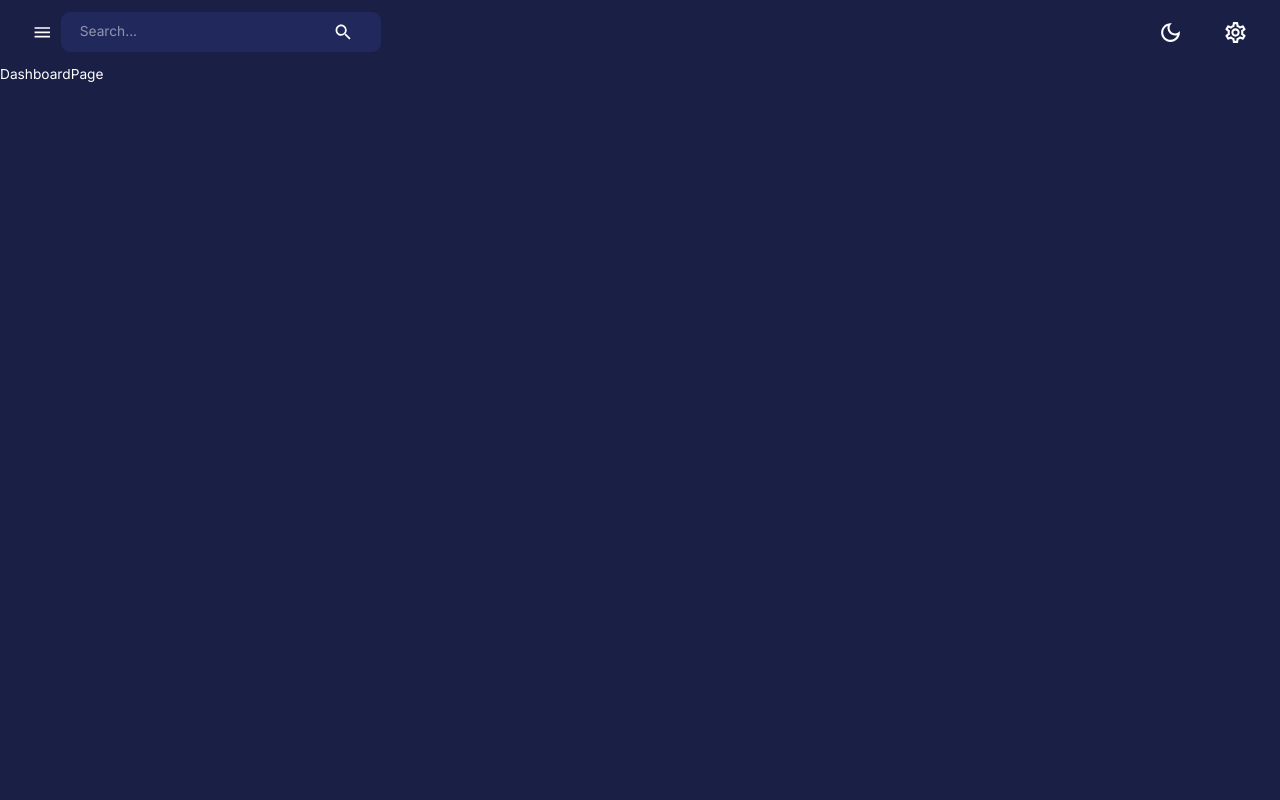
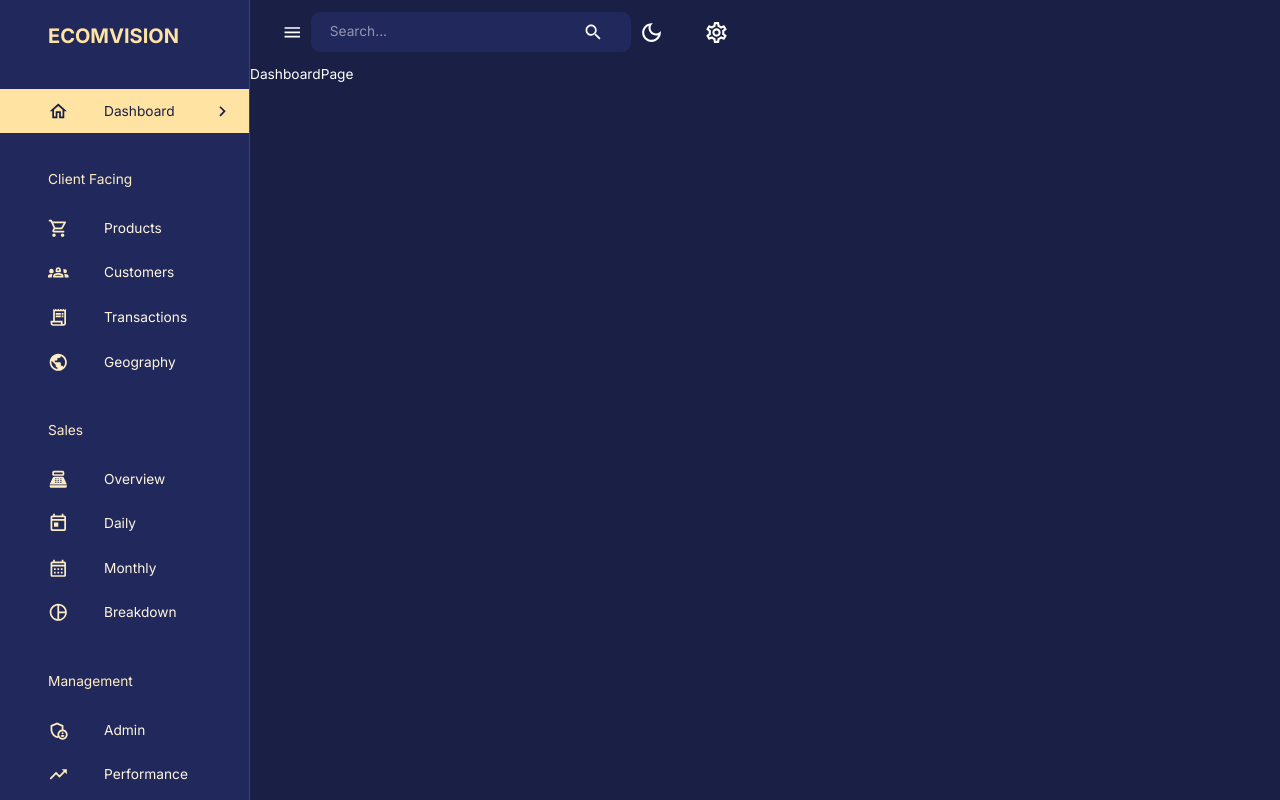
Before and after one commit to leungpo/Dashboard-application, a React (Create React App) app in the folder client/: page /dashboard in a window 1280 px wide. Built offline with nearby package versions, Linux system fonts and the light colour scheme.

Commit message:
feat: add SideBar

```diff
--- a/client/src/components/NavBar.js
+++ b/client/src/components/NavBar.js
@@ -14,7 +14,10 @@
 import ChangeMode from "scenes/layout/ChangeMode";
 import { AppBar, Icon, IconButton, InputBase, Toolbar, useTheme } from '@mui/material';
 
-export default function NavBar() {
+export default function NavBar({
+    isSidebarOpen,
+    setIsSidebarOpen
+}) {
     const dispatch = useDispatch();
     const theme = useTheme();
 
@@ -29,7 +32,7 @@
     <Toolbar sx={{ justifyContent: "space-between"}}>
         {/* Left side */}
         <FlexBetween>
-            <IconButton onClick={() => console.log("open close sidebar")}>
+            <IconButton onClick={() => setIsSidebarOpen(!isSidebarOpen)}>
                 <MenuIcon />
             </IconButton>
             <FlexBetween
--- a/client/src/components/SideBar.js
+++ b/client/src/components/SideBar.js
@@ -0,0 +1,211 @@
+import React from 'react'
+import {
+    Box,
+    Divider,
+    Drawer,
+    IconButton,
+    List,
+    ListItem,
+    ListItemButton,
+    ListItemIcon,
+    ListItemText,
+    Typography,
+    useTheme
+} from "@mui/material";
+import {
+    SettingsOutlined,
+    ChevronLeft,
+    ChevronRightOutlined,
+    HomeOutlined,
+    ShoppingCartOutlined,
+    Groups2Outlined,
+    ReceiptLongOutlined,
+    PublicOutlined,
+    TodayOutlined,
+    CalendarMonthOutlined,
+    AdminPanelSettingsOutlined,
+    TrendingUpOutlined,
+    PieChartOutlineOutlined,
+    PointOfSaleOutlined
+ } from '@mui/icons-material';
+import { useEffect, useState } from 'react';
+import { useLocation,useNavigate } from 'react-router-dom';
+import FlexBetween from './FlexBetween';
+import profileImage from "assets/icon.png";
+
+export default function SideBar({
+    drawerWidth,
+    isSidebarOpen,
+    setIsSidebarOpen,
+    isNonMobile
+}) {
+    const { pathname } = useLocation();
+    const [active, setActive] = useState("");
+    const navigate = useNavigate();
+    const theme = useTheme();
+    const handleSidebarOpen = () => {
+        if(isSidebarOpen !== true){
+            setIsSidebarOpen(true);
+        }
+        else{
+            setIsSidebarOpen(false);
+        }
+
+    }
+    const navItems = [
+        {
+            text: "Dashboard",
+            icon: <HomeOutlined />
+        },
+        {
+            text: "Client Facing",
+            icon: null
+        },
+        {
+            text: "Products",
+            icon: <ShoppingCartOutlined />
+        },
+        {
+            text: "Customers",
+            icon: <Groups2Outlined />
+        },
+        {
+            text: "Transactions",
+            icon: <ReceiptLongOutlined />
+        },
+        {
+            text: "Geography",
+            icon: <PublicOutlined />
+        },
+        {
+            text: "Sales",
+            icon: null
+        },
+        {
+            text: "Overview",
+            icon: <PointOfSaleOutlined />
+        },
+        {
+            text: "Daily",
+            icon: <TodayOutlined />
+        },
+        {
+            text: "Monthly",
+            icon: <CalendarMonthOutlined />
+        },
+        {
+            text: "Breakdown",
+            icon: <PieChartOutlineOutlined />
+        },
+        {
+            text: "Management",
+            icon: null
+        },
+        {
+            text: "Admin",
+            icon: <AdminPanelSettingsOutlined />
+        },
+        {
+            text: "Performance",
+            icon: <TrendingUpOutlined />
+        }
+    ]
+
+
+    useEffect(() => {
+        setActive(pathname.substring(1))
+    },[pathname])
+    return (
+        <Box component="nav">
+            {isSidebarOpen && (
+                <Drawer
+                    open={isSidebarOpen}
+                    onClose={() => setIsSidebarOpen(false)}
+                    variant="persistent"
+                    anchor="left"
+                    sx={{
+                        width: drawerWidth,
+                        flexShrink: 0,
+                        '& .MuiDrawer-paper': {
+                            color: theme.palette.secondary[200],
+                            backgroundColor: theme.palette.background.alt,
+                            boxSizing: 'border-box',
+                            borderwidth: isNonMobile ? 0: "2px",
+                            width: drawerWidth
+                        }
+                    }}
+                >
+                    <Box width="100%">
+                        <Box m= "1.5rem 2rem 2rem 3rem">
+                            <FlexBetween color={theme.palette.secondary.main}>
+                                <Box display="flex" alignItems="center" gap="0.5rem">
+                                    <Typography variant="h4" fontWeight="bold">
+                                        ECOMVISION
+                                    </Typography>
+                                </Box>
+                                {!isNonMobile && (
+                                    <IconButton onClick={() => setIsSidebarOpen(!isSidebarOpen)}>
+                                        <ChevronLeft />
+                                    </IconButton>
+                                )}
+                            </FlexBetween>
+                        </Box>
+                        <List>
+                            {navItems.map(({ text, icon }) => {
+                                if (!icon) {
+                                    return (
+                                        <Typography key={text} sx={{m: "2.25rem 0 1rem 3rem"}}>
+                                            {text}
+                                        </Typography>
+                                    )
+                                }
+                                const lcText = text.toLowerCase();
+                                return (
+                                    <ListItem key={text} disablePadding>
+                                        <ListItemButton
+                                            onClick={() => {
+                                                navigate(`/${lcText}`);
+                                                setActive(lcText);
+                                            }}
+                                            sx={{
+                                                backgroundColor:
+                                                    active === lcText
+                                                    ? theme.palette.secondary[300]
+                                                    : "transparent",
+                                                color:
+                                                    active === lcText
+                                                    ? theme.palette.primary[600]
+                                                    : theme.palette.secondary[100]
+
+                                            }}
+                                        >
+                                            <ListItemIcon
+                                                sx={{
+                                                    ml: "2rem",
+                                                    color:
+                                                    active === lcText
+                                                    ? theme.palette.primary[600]
+                                                    : theme.palette.secondary[200]
+                                                }}
+                                            >
+                                                {icon}
+                                            </ListItemIcon>
+                                            <ListItemText primary={text} />
+                                            {
+                                                active === lcText && (
+                                                    <ChevronRightOutlined sx={{ ml: "auto"}} />
+                                                )
+
+                                            }
+                                        </ListItemButton>
+                                    </ListItem>
+                                )
+
+                            })}
+                        </List>
+                    </Box>
+                </Drawer>
+            )}
+        </Box>
+  )
+}
--- a/client/src/scenes/layout/Layout.js
+++ b/client/src/scenes/layout/Layout.js
@@ -7,10 +7,20 @@
 
 export default function Layout() {
     const isNonMobile = useMediaQuery("(min-width: 600px)"); // check is mobile or not by using the screen width
-  return (
-    <Box width="100%" height="100%">
+    const[isSidebarOpen, setIsSidebarOpen] = useState(true);
+    return (
+    <Box display={isNonMobile ? "flex": "block"} width="100%" height="100%">
+        <SideBar
+            isNonMobile={isNonMobile}
+            drawerWidth="250px"
+            isSidebarOpen={isSidebarOpen}
+            setIsSidebarOpen={setIsSidebarOpen}
+        />
         <Box>
-            <NavBar />
+            <NavBar
+                isSidebarOpen={isSidebarOpen}
+                setIsSidebarOpen={setIsSidebarOpen}
+            />
             <Outlet />
         </Box>
     </Box>
```
